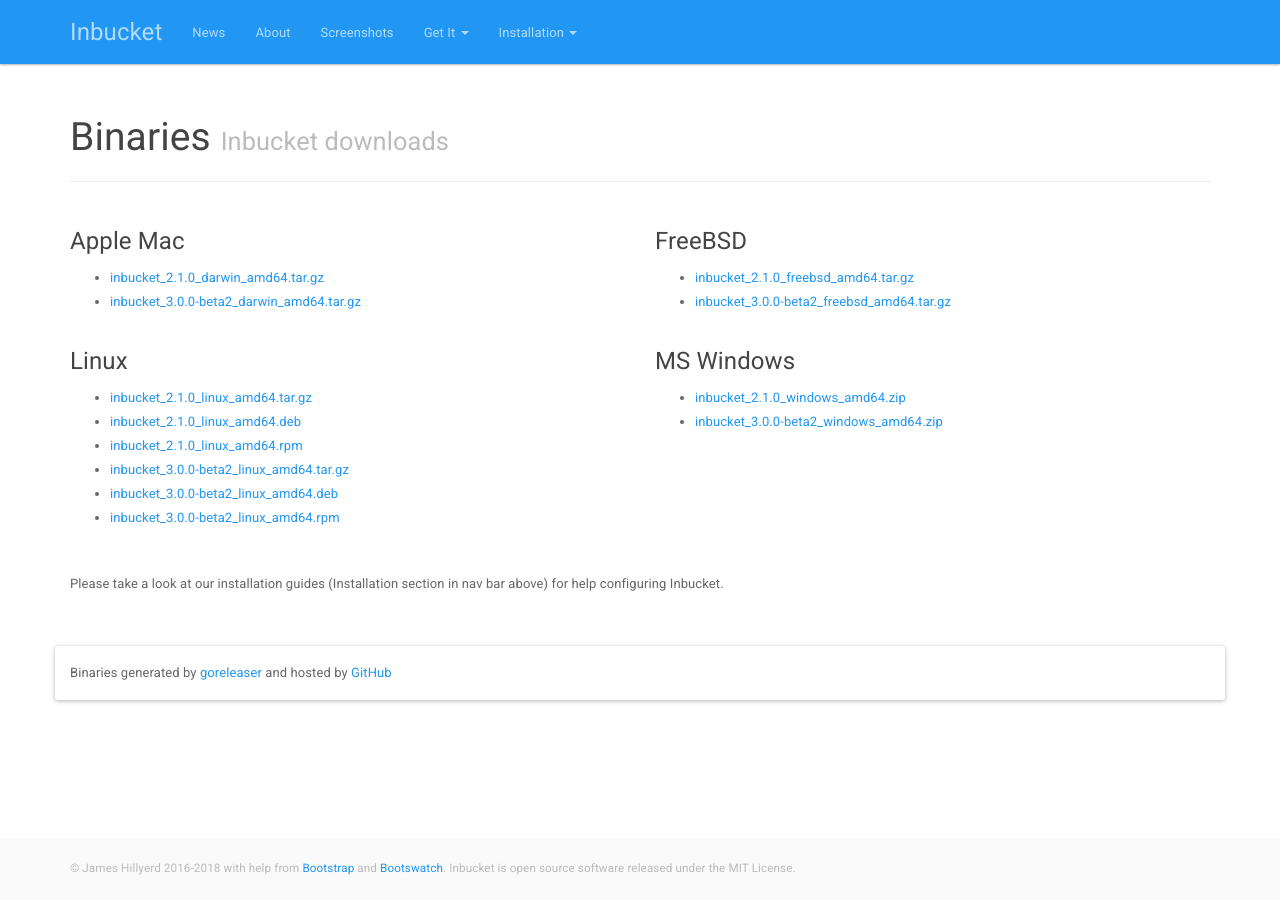
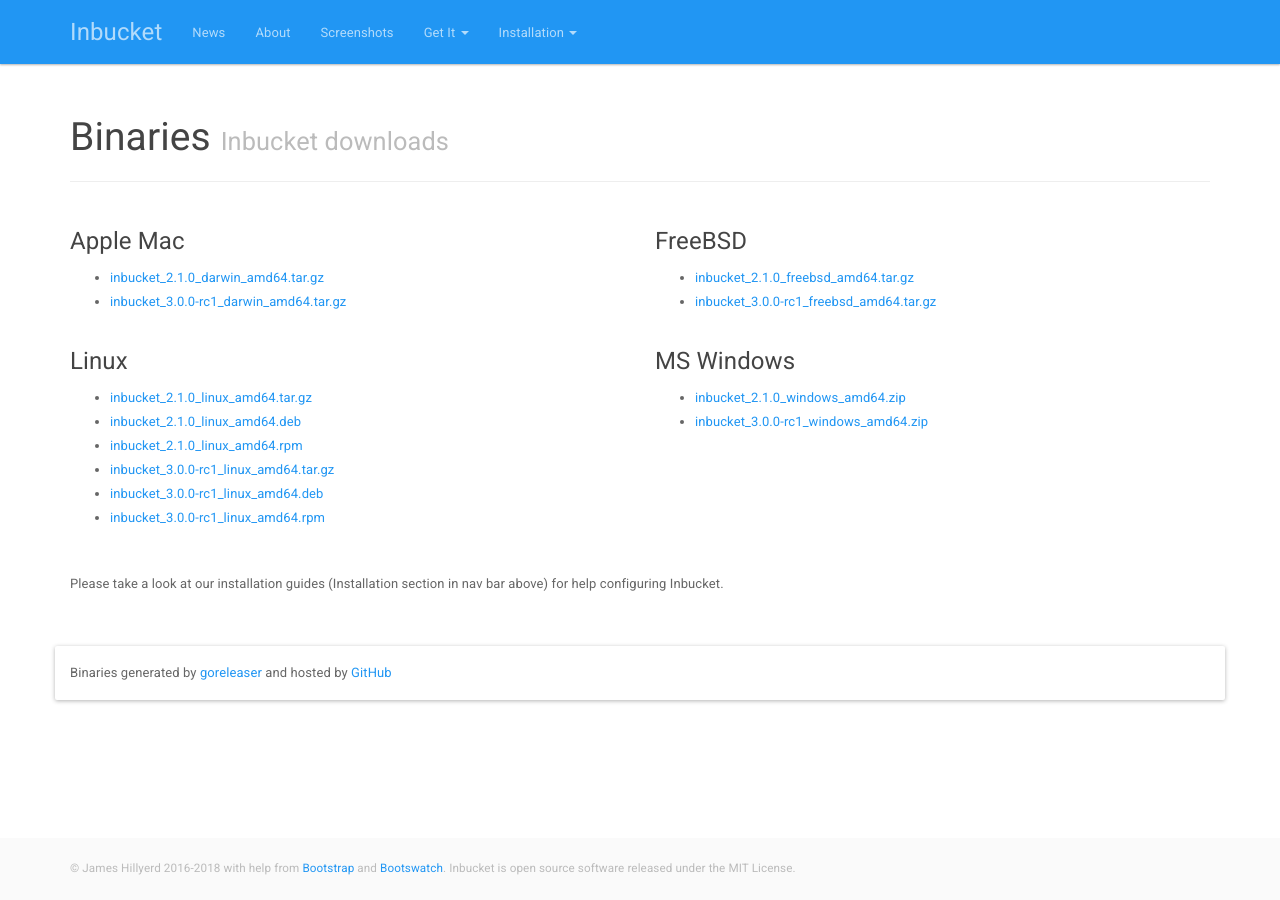
Before and after one commit to inbucket/inbucket.org, a Jekyll site: the page built from binaries/index.html, in a window 1280 px wide. Built offline with Jekyll 4.4.1, drawn with Linux system fonts in a browser that asks for light colours; comment, search, counter and statistics services are not loaded.

Commit message:
Add link for 3.0.0-rc1

```diff
--- a/_config.yml
+++ b/_config.yml
@@ -27,7 +27,7 @@
 paginate_path: "news/page:num"
 
 # Binaries
-binary_versions: ["2.1.0", "3.0.0-beta2"]
+binary_versions: ["2.1.0", "3.0.0-rc1"]
 binary_base: https://github.com/inbucket/inbucket/releases/download
 binary_platforms:
   - label: "Apple Mac"
```
Also changed, not shown: 1 other file.
